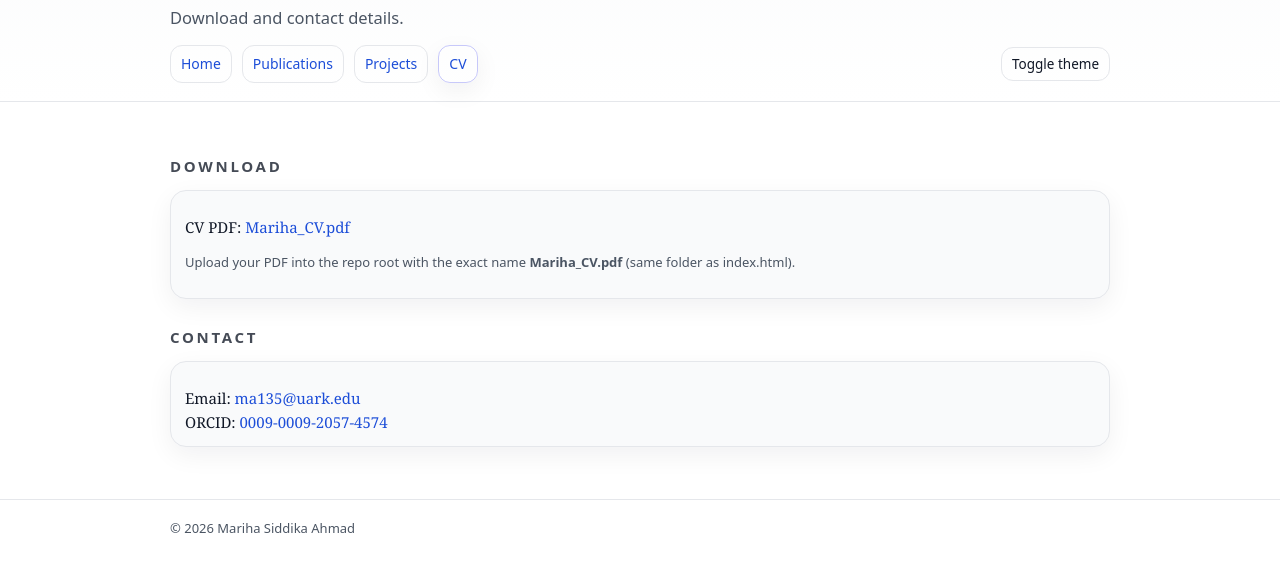
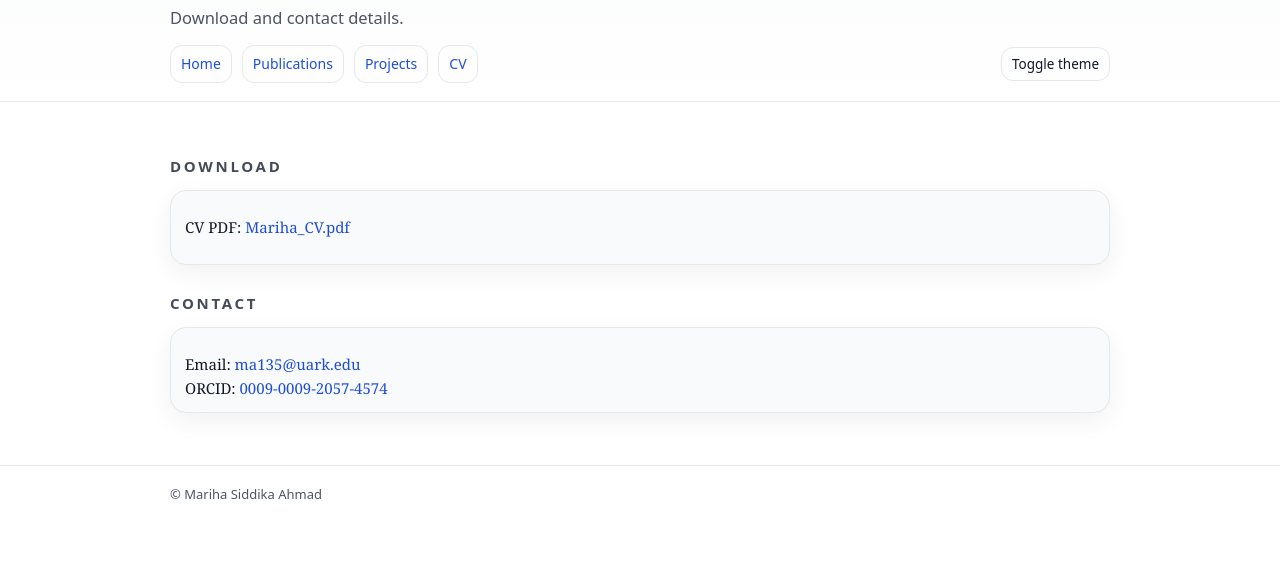
Before and after one commit to Mariha08/Mariha.github.io, a plain HTML site: page cv.html in a window 1280 px wide. Shown: the part 107-678 px from the top of the page. Drawn offline with Linux system fonts and the light colour scheme.

Commit message:
Update cv.html_v2

```diff
--- a/cv.html
+++ b/cv.html
@@ -35,7 +35,7 @@
             CV PDF: <a href="Mariha_CV.pdf" target="_blank" rel="noreferrer">Mariha_CV.pdf</a>
           </p>
           <p class="small">
-            Upload your PDF into the repo root with the exact name <b>Mariha_CV.pdf</b> (same folder as index.html).
+           <!-- Upload your PDF into the repo root with the exact name <b>Mariha_CV.pdf</b> (same folder as index.html).-->
           </p>
         </div>
       </section>
@@ -59,8 +59,22 @@
     </div>
   </footer>
 
-  <script src="assets/main.js"></script>
-  <script>document.getElementById("y").textContent = new Date().getFullYear();</script>
+  <script>
+(function(){
+  const params = new URLSearchParams(window.location.search);
+  if(params.get("no_count") === "1"){
+    console.log("Visitor counter disabled for this visit.");
+    return;
+  }
+
+  const s = document.createElement("script");
+  s.async = true;
+  s.src = "//gc.zgo.at/count.js";
+  s.setAttribute("data-goatcounter","https://researchme.goatcounter.com/count");
+  document.body.appendChild(s);
+})();
+</script>
+
 
   <!-- Visitor counter (GoatCounter) -->
   <!-- <script data-goatcounter="https://YOURCODE.goatcounter.com/count" async src="//gc.zgo.at/count.js"></script> -->
```
